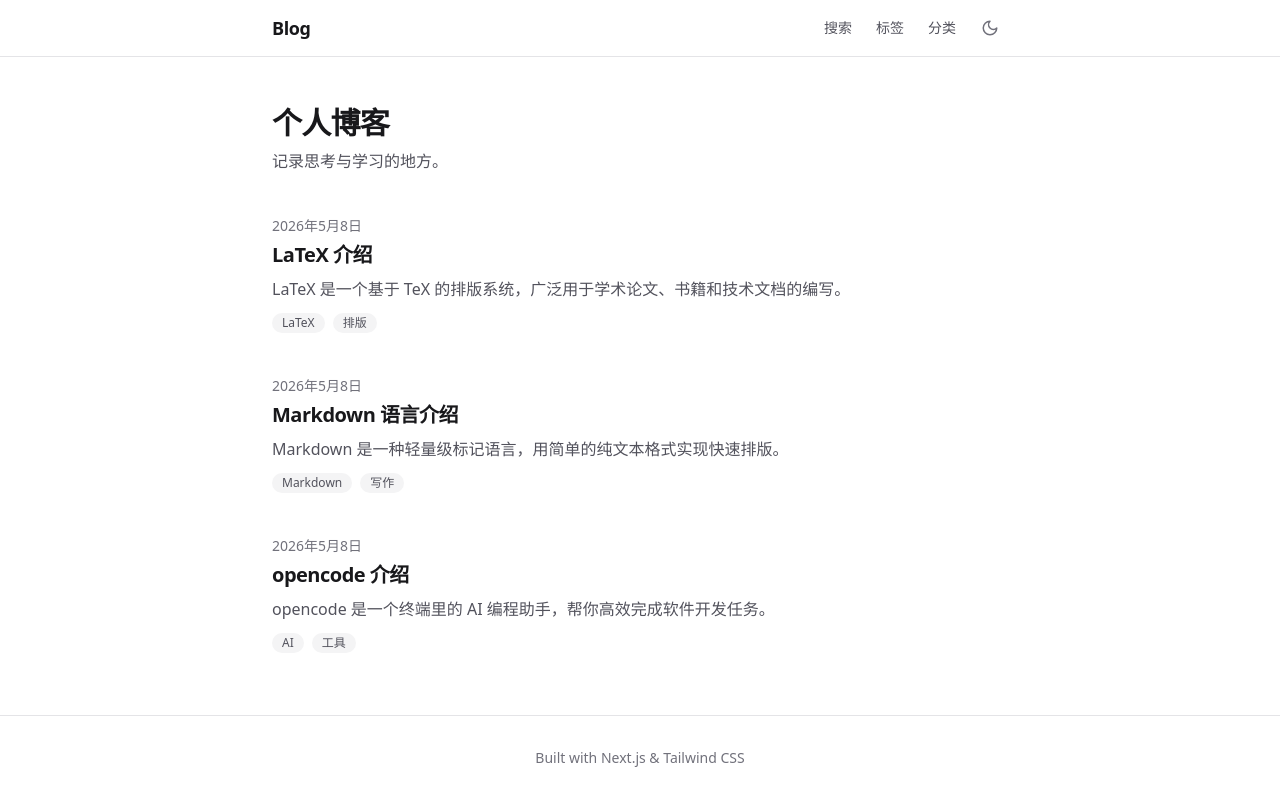
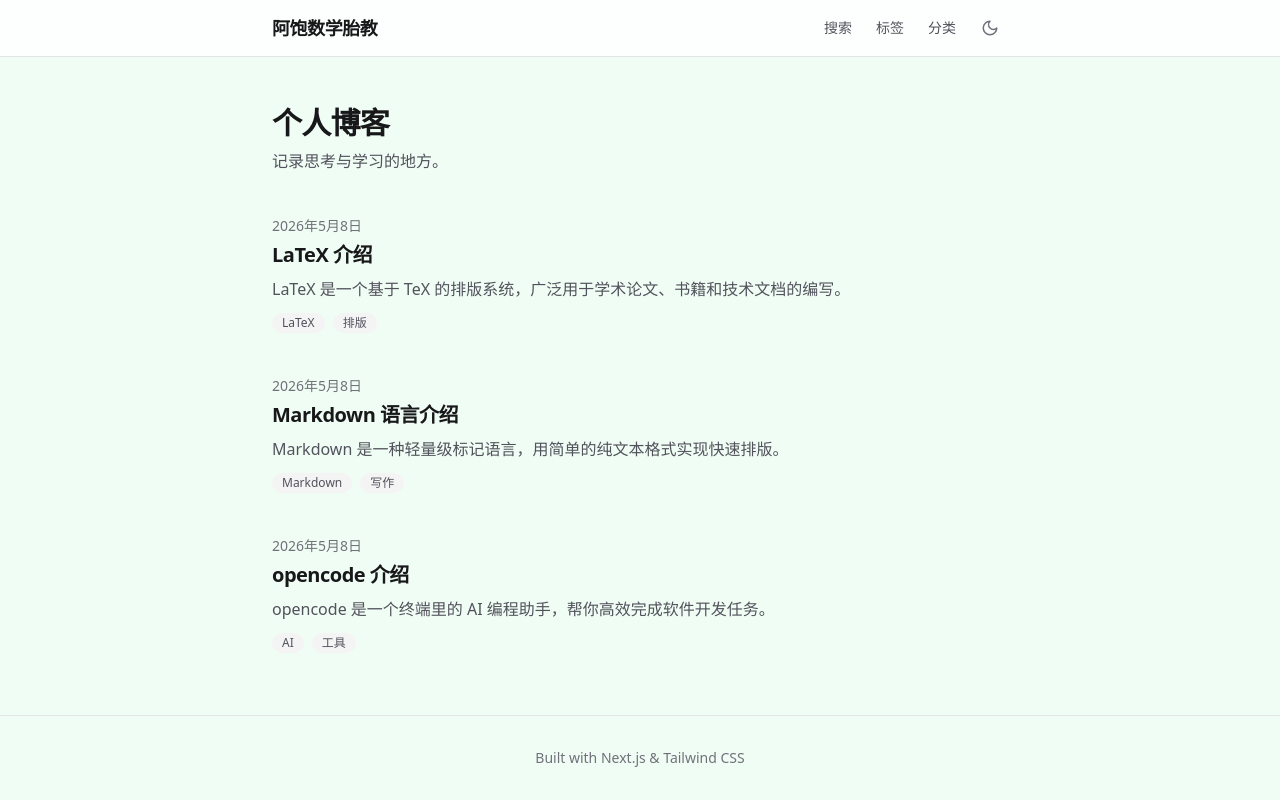
Before and after one commit to delta19890922-sudo/Math-tutor, a Next.js app: page / in a window 1280 px wide. Built offline with nearby package versions, Linux system fonts and the light colour scheme.

Commit message:
rename blog to 阿饱数学胎教; light green background

```diff
--- a/app/layout.tsx
+++ b/app/layout.tsx
@@ -6,8 +6,8 @@ import Footer from "@/components/Footer";
 
 export const metadata: Metadata = {
   title: {
-    template: "%s | Blog",
-    default: "Blog - 个人博客",
+    template: "%s | 阿饱数学胎教",
+    default: "阿饱数学胎教",
   },
   description: "一个记录思考与学习的个人博客",
 };
@@ -23,7 +23,7 @@ export default function RootLayout({
       suppressHydrationWarning
       className="h-full antialiased"
     >
-      <body className="flex min-h-full flex-col bg-white text-zinc-900 dark:bg-zinc-950 dark:text-zinc-100">
+      <body className="flex min-h-full flex-col bg-green-50 text-zinc-900 dark:bg-zinc-950 dark:text-zinc-100">
         <ThemeProvider>
           <Header />
           <main className="flex-1">{children}</main>
--- a/components/Header.tsx
+++ b/components/Header.tsx
@@ -9,7 +9,7 @@ export default function Header() {
           href="/"
           className="text-lg font-semibold tracking-tight text-zinc-900 dark:text-zinc-100"
         >
-          Blog
+          阿饱数学胎教
         </Link>
         <div className="flex items-center gap-4">
           <nav className="flex items-center gap-6 text-sm font-medium">
```
